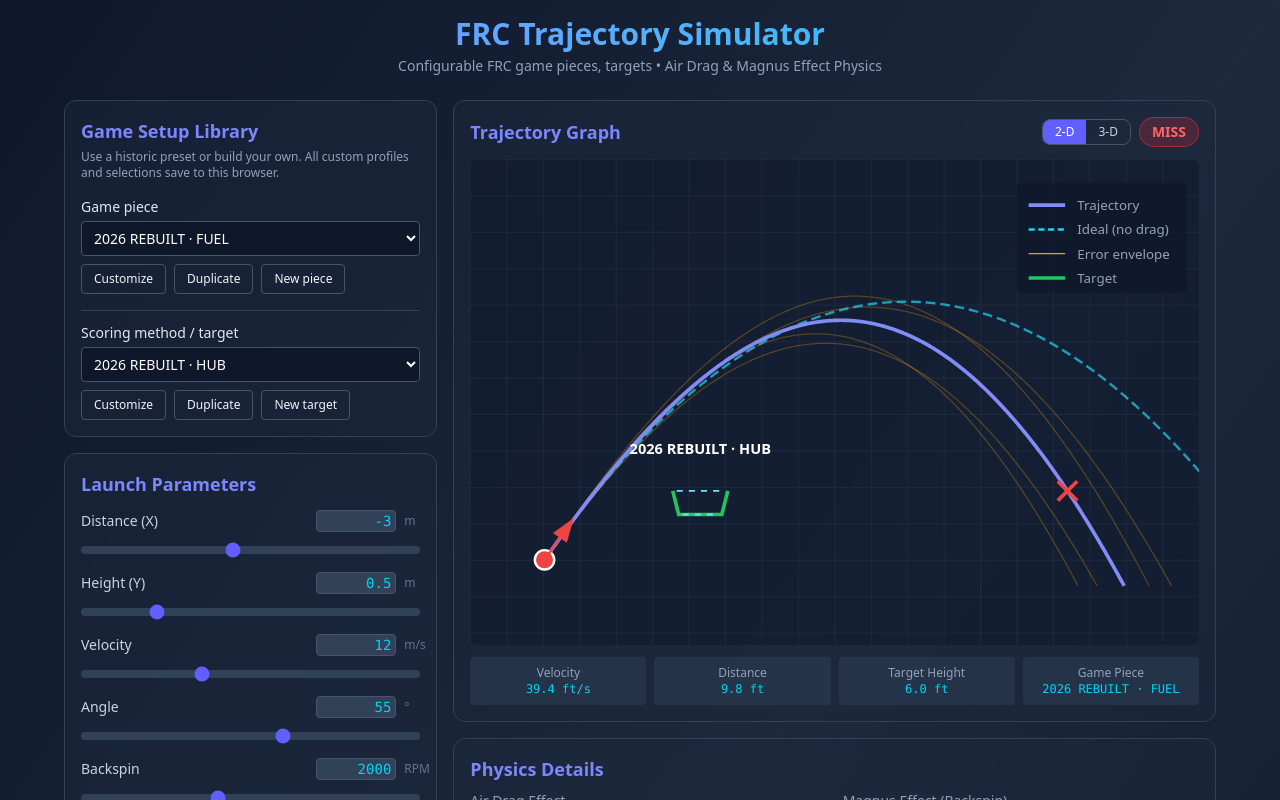
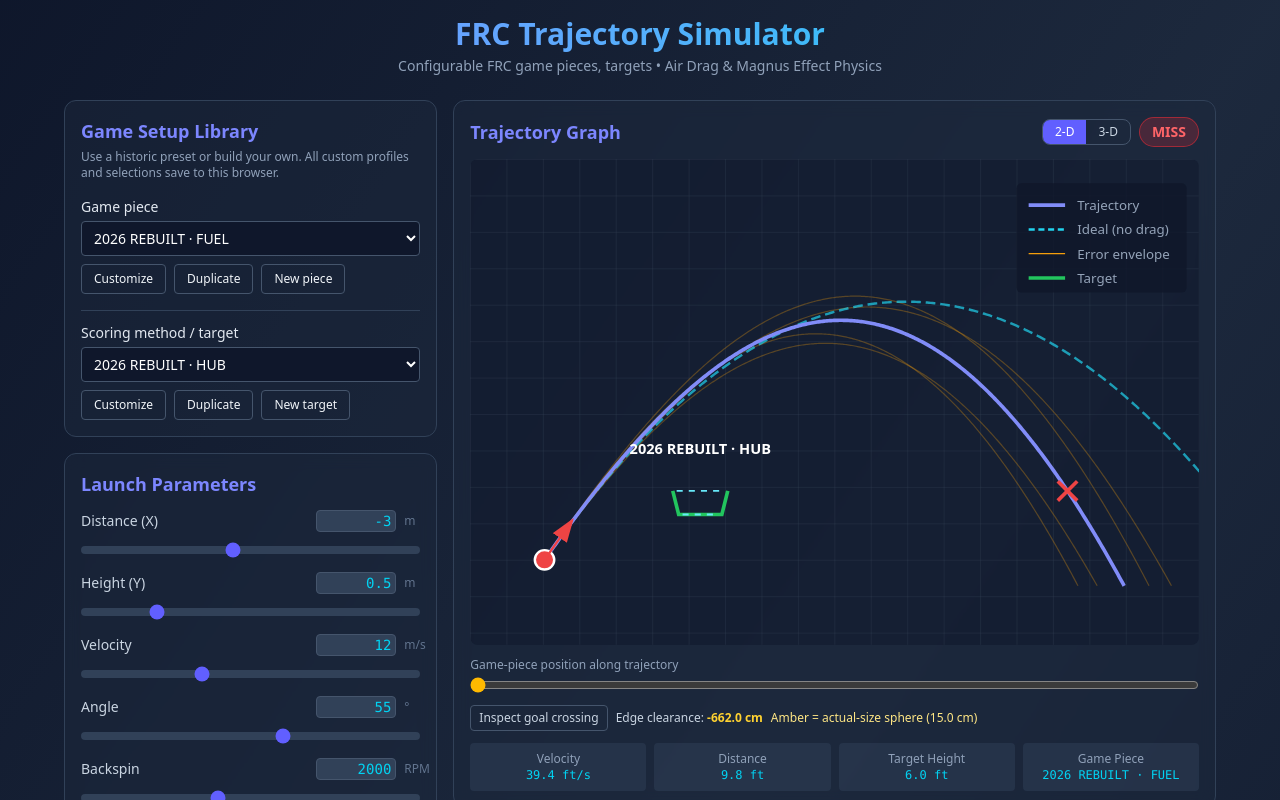
Before and after one commit to Aieda1l/FRC-REBUILT-Projectile-Simulator, a React (Vite) app: page / in a window 1280 px wide. Shown: the top 800 px of the page. Built offline with nearby package versions, Linux system fonts and the light colour scheme; the HTML template or start-up script is replaced by a standard one.

Commit message:
feat: draw true-size ball disc ring silhouettes in 2D and show goal clearance

```diff
--- a/src/TrajectorySimulator.jsx
+++ b/src/TrajectorySimulator.jsx
@@ -6,6 +6,7 @@
 import GameSetupPanel from './GameSetupPanel.jsx';
 import {loadLibrary, resolveLibrarySelection} from './gameCatalog.js';
 import {createTargetGeometry, targetSideProfile} from './scoringTargets.js';
+import {gamePieceWireframe} from './gamePieceGeometry.js';
 import {applyCalibrationProfile, parseCalibrationProfile} from './calibration.js';
 import AdvancedPhysicsPanel from './AdvancedPhysicsPanel.jsx';
 
@@ -133,6 +134,7 @@
     const [showIdeal, setShowIdeal] = useState(true);
     const [showEnvelope, setShowEnvelope] = useState(true);
     const [viewMode, setViewMode] = useState('2d');
+    const [playbackIndex, setPlaybackIndex] = useState(0);
 
     // Advanced calibrated physics
     const [robotVelocity, setRobotVelocity] = useState([0, 0, 0]);
@@ -408,6 +410,30 @@
         };
     }, [toSVG, hubGeometry, radius]);
 
+    const activeSample = result.samples3d[Math.min(playbackIndex, result.samples3d.length - 1)];
+    const pieceVis = useMemo(() => {
+        if (!activeSample) return {lines: [], points: []};
+        const wire = gamePieceWireframe(gamePiece, activeSample.state.slice(0, 3), activeSample.orientation);
+        return {
+            lines: wire.lines.map((line) => line.map(([x,,z]) => toSVG(x,z))),
+            points: wire.points.map((line) => line.map(([x,,z]) => toSVG(x,z))),
+        };
+    }, [activeSample, gamePiece, toSVG]);
+    const centerNearTarget = () => {
+        const crossing = result.hubInteraction?.topCrossing;
+        if (!crossing) return;
+        let nearest=0, delta=Infinity;
+        result.samples3d.forEach((sample,index)=>{
+            const d=Math.abs(sample.time-crossing.time);
+            if (d<delta) {delta=d; nearest=index;}
+        });
+        setPlaybackIndex(nearest);
+    };
+    const clearance = result.hubInteraction?.clearanceMargin;
+    const clearanceLabel = Number.isFinite(clearance)
+        ? `${clearance >= 0 ? '+' : ''}${(clearance * 100).toFixed(1)} cm`
+        : 'N/A';
+
     const hubClassification = result.hubInteraction?.classification ?? 'miss';
     const hubStatus = HUB_STATUS_LABELS[hubClassification] ?? HUB_STATUS_LABELS.miss;
     const cleanEntry = hubClassification === 'clean-entry';
@@ -641,6 +667,7 @@
                                     hubGeometry={hubGeometry}
                                     interaction={result.hubInteraction}
                                     ballRadius={radius}
+                                    gamePiece={gamePiece}
                                 />
                             ) : (
                             <svg viewBox="0 0 600 400" className="w-full h-auto bg-slate-900/50 rounded-lg">
@@ -674,6 +701,17 @@
 
                                 {/* Main trajectory */}
                                 <path d={trajectoryPath} fill="none" stroke="#818cf8" strokeWidth="3"/>
+
+                                {/* Game-piece outline at selected trajectory sample, scaled in meters */}
+                                {pieceVis.lines.map((line,i) => (
+                                    <polygon key={'piece-line-'+i} points={line.map(p=>p.x+','+p.y).join(' ')}
+                                             stroke="#fbbf24" strokeWidth="1.8"
+                                             fill={i===0 ? 'rgba(251,191,36,0.12)' : 'none'}/>
+                                ))}
+                                {pieceVis.points.map((line,i) => (
+                                    <polyline key={'piece-edge-'+i} points={line.map(p=>p.x+','+p.y).join(' ')}
+                                              fill="none" stroke="#f59e0b" strokeWidth="1.3"/>
+                                ))}
 
                                 {/* Launch point */}
                                 <circle cx={launchVis.x} cy={launchVis.y} r="8" fill="#ef4444" stroke="white"
@@ -729,6 +767,21 @@
                                 </text>
                             </svg>
                             )}
+
+                            {viewMode === '2d' && <label className="block mt-3 text-xs text-slate-400">
+                                Game-piece position along trajectory
+                                <input type="range" className="w-full mt-1 accent-amber-400" min="0"
+                                    max={Math.max(0,result.samples3d.length-1)} value={Math.min(playbackIndex,result.samples3d.length-1)}
+                                    onChange={(event)=>setPlaybackIndex(Number(event.target.value))}/>
+                            </label>}
+                            <div className="mt-2 flex flex-wrap items-center gap-2 text-xs text-slate-300">
+                                <button type="button" className="border border-slate-600 px-2 py-1 rounded hover:border-cyan-400"
+                                    onClick={centerNearTarget} disabled={!result.hubInteraction?.topCrossing}>
+                                    Inspect goal crossing
+                                </button>
+                                <span>Edge clearance: <strong className={clearance >= 0 ? 'text-green-300' : 'text-amber-300'}>{clearanceLabel}</strong></span>
+                                <span className="text-amber-200">Amber = actual-size {gamePiece.shape} ({(gamePiece.diameter*100).toFixed(1)} cm)</span>
+                            </div>
 
                             {/* Info bar */}
                             <div className="mt-3 grid grid-cols-4 gap-2 text-center text-xs">
```
